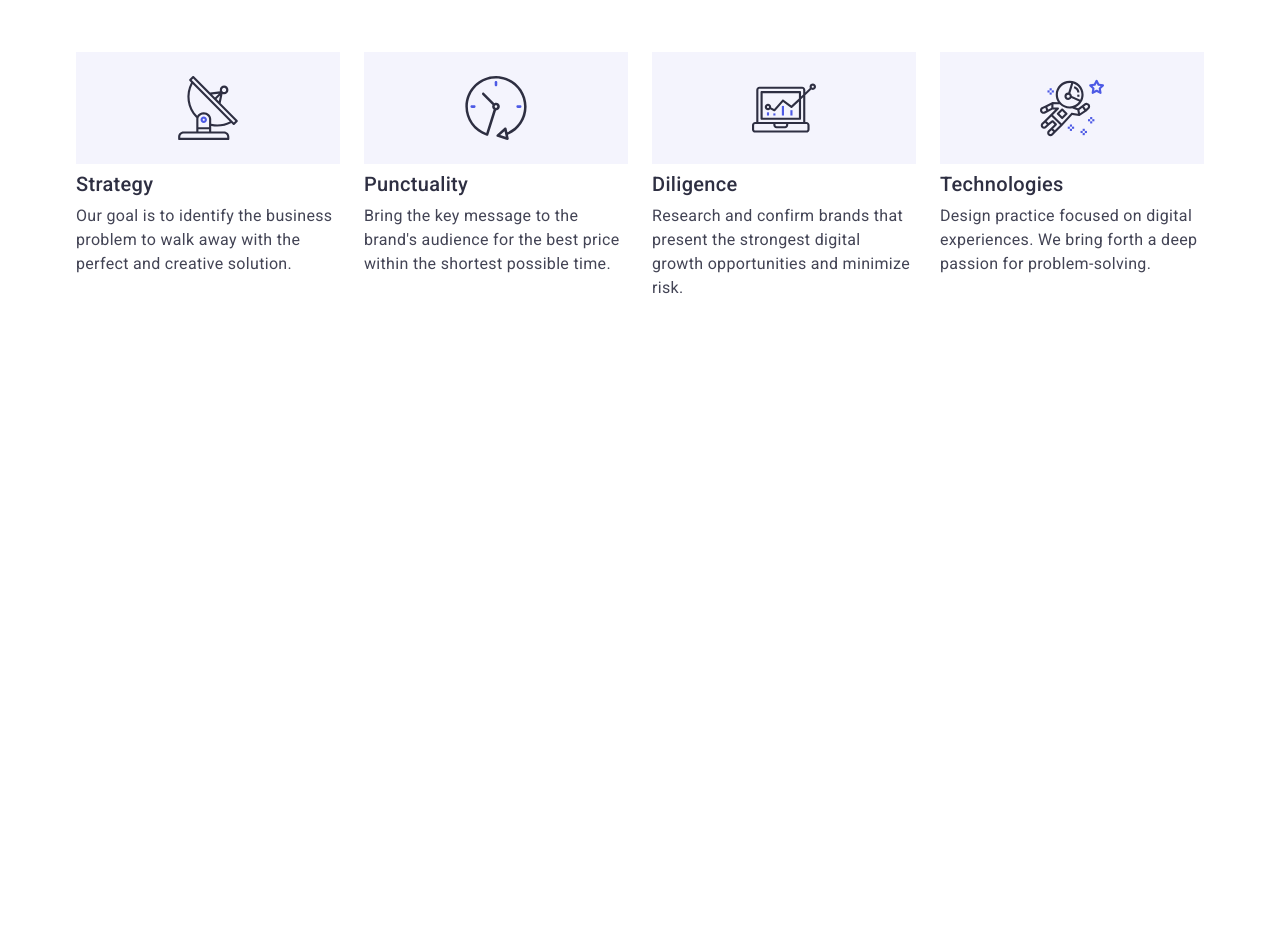
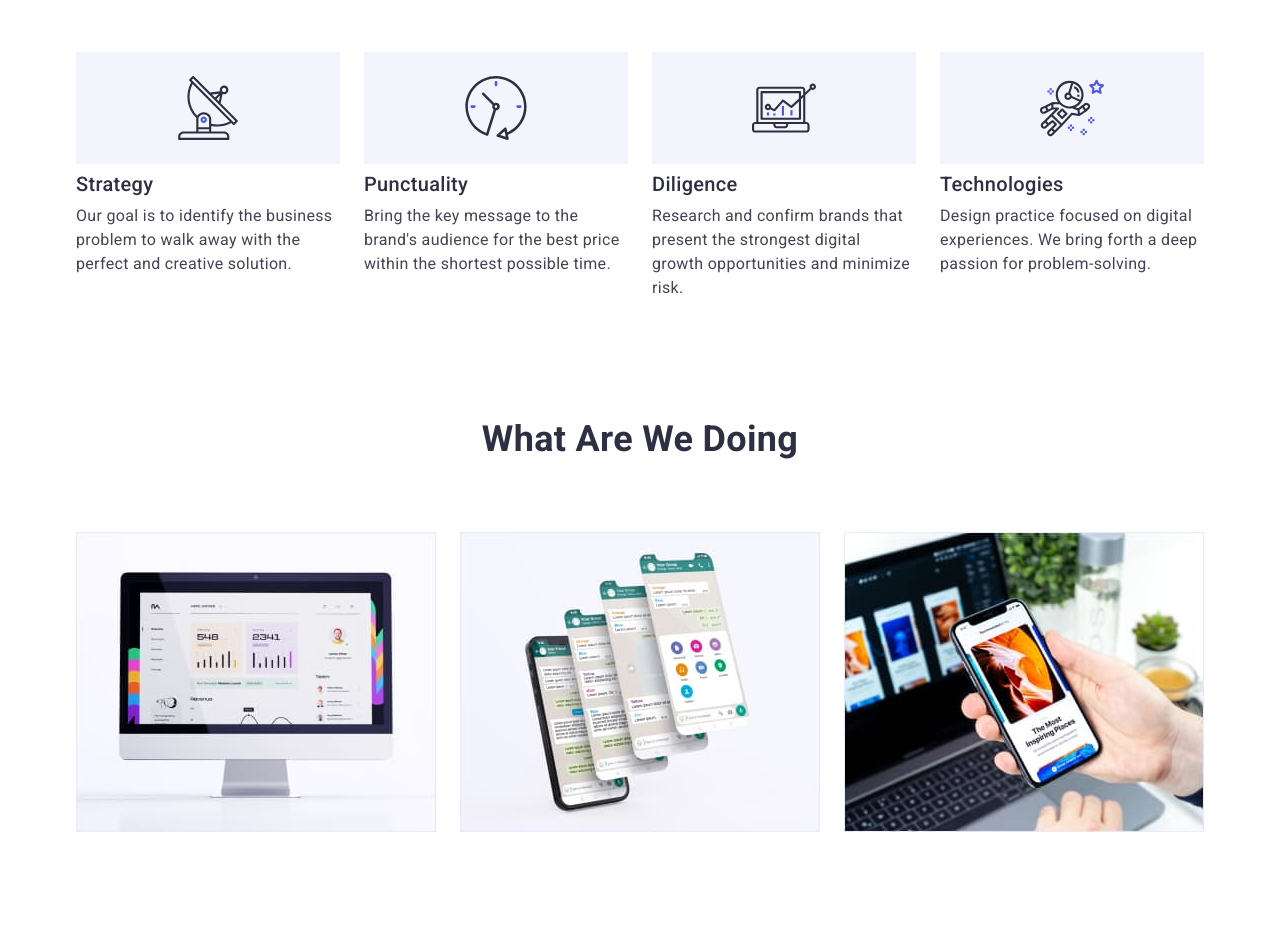
Before and after one commit to IrinaBelenko/goit-markup-hw-07, a plain HTML site: page index_mob.html in a window 1280 px wide. Shown: the part 741-1693 px from the top of the page. Before the commit the page ends 1041 px from the top, so only its background shows below. Drawn offline with nearby package versions, Linux system fonts and the light colour scheme.

Commit message:
What are we doing

```diff
--- a/css/stylesmob.css
+++ b/css/stylesmob.css
@@ -193,6 +193,10 @@ img {
   width: 396px;
 }
 
+ /*What are we doing*/
+  .section-our-works {
+    display: none;
+  }
 /*прпар*/
 .social-list {
   display: flex;
@@ -341,8 +345,8 @@ img {
   }
   /*feature*/
   .feature-item:not(:last-child) {
-  margin-bottom: 72px;
-}
+    margin-bottom: 72px;
+  }
 }
 
 @media screen and (min-width: 480px) {
@@ -453,6 +457,7 @@ img {
     width: 356px;
     flex-basis: calc((100% - 48px) / 2);
   }
+
 }
 
 /*desktop*/
@@ -538,6 +543,13 @@ img {
   .icon-astronaut::before {
     background-image: url(../images/icons/astronaut.svg);
   }
+
+  /*What are we doing*/
+  .section-our-works {
+    display: block;
+    padding-top: 120px;
+    padding-bottom: 120px;
+  }
 }
 
 /*mobile 2x*/
--- a/index_mob.html
+++ b/index_mob.html
@@ -174,7 +174,7 @@
         </div>
       </section>
       <!--What are we doing-->
-      <!-- <section class="section-our-works">
+      <section class="section-our-works">
         <div class="container">
           <h2 class="text-header-title">What are we doing</h2>
           <ul class="list list-indent">
@@ -204,7 +204,7 @@
             </li>
           </ul>
         </div>
-      </section> -->
+      </section>
       <!--Our Team-->
       <!-- <section class="section-our-team">
         <div class="container">
```
